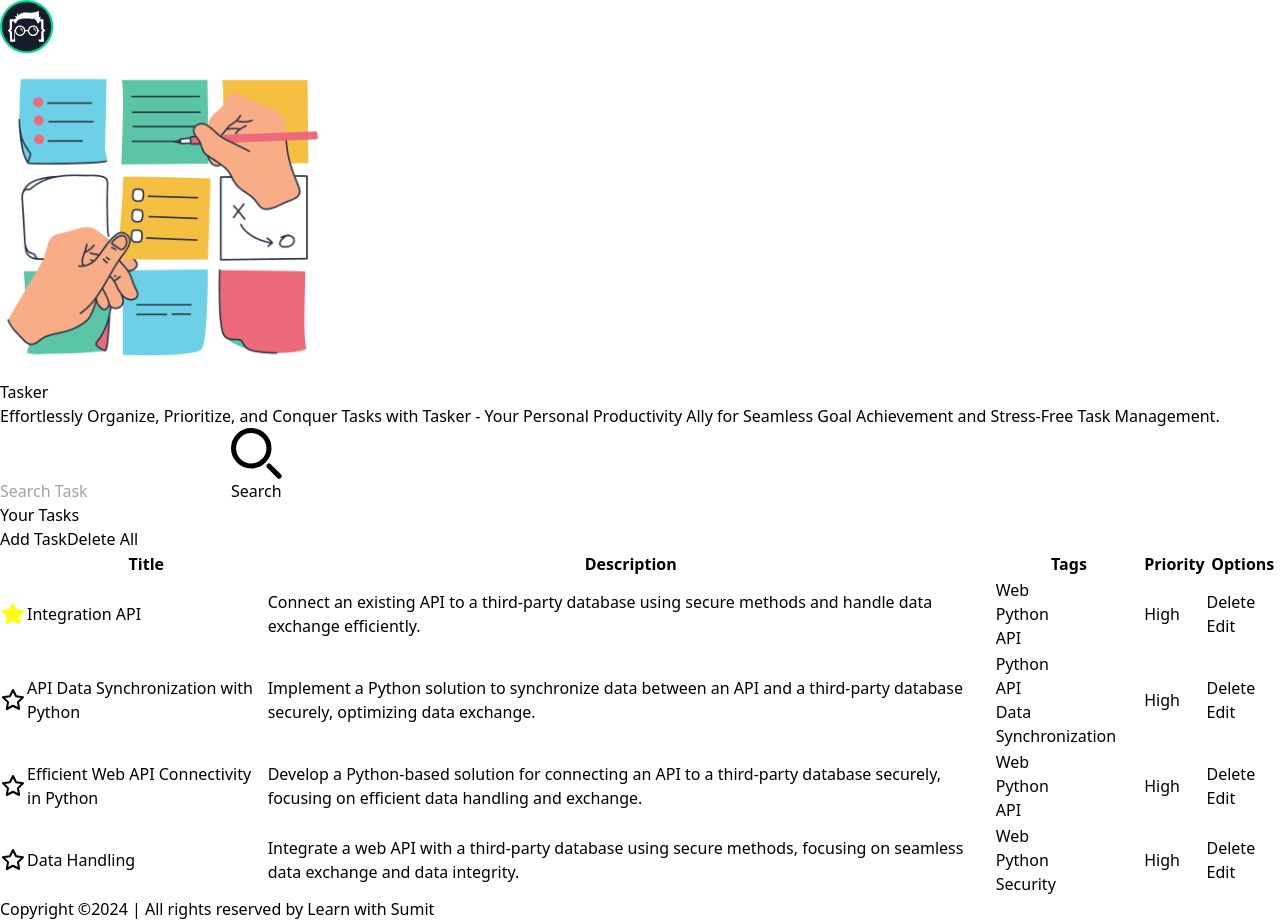
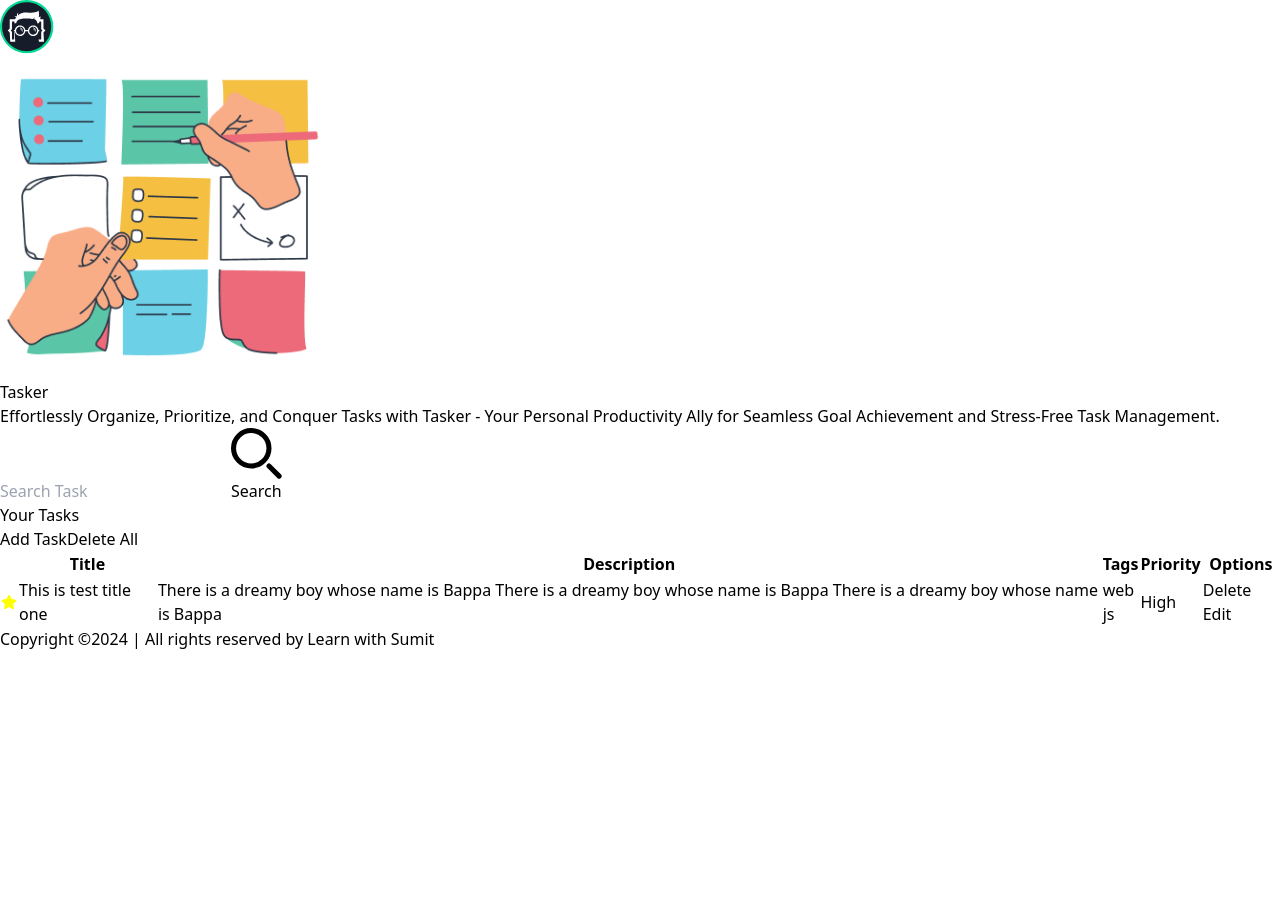
Before and after one commit to bappasahabapi/react-vite-2024, a React (Vite) app: page / in a window 1280 px wide. After the commit the page ends 800 px from the top, so only its background shows below. Built offline with nearby package versions, Linux system fonts and the light colour scheme.

Commit message:
list part done

```diff
--- a/package.json
+++ b/package.json
@@ -11,7 +11,8 @@
   },
   "dependencies": {
     "react": "^18.2.0",
-    "react-dom": "^18.2.0"
+    "react-dom": "^18.2.0",
+    "react-icons": "^5.0.1"
   },
   "devDependencies": {
     "@types/react": "^18.2.43",
--- a/src/task/TaskBoard.jsx
+++ b/src/task/TaskBoard.jsx
@@ -1,17 +1,29 @@
+import { useState } from "react";
 import SearchTask from "./SearchTask";
 import TaskActions from "./TaskActions";
 import TaskList from "./TaskList";
 
 export default function TaskBoard() {
+
+    //json
+    const defaultTask ={
+        "id":crypto.randomUUID(),
+        "title": "This is test title one",
+        "description":"There is a dreamy boy whose name is Bappa There is a dreamy boy whose name is Bappa There is a dreamy boy whose name is Bappa",
+        "tags":["web","js"],
+        "priority":"High",
+        "isFavorite":true
+    }
+
+    const [tasks, setTasks]=useState([defaultTask])
   return (
     <div>
       <section className="mb-20" id="tasks">
         <div className="container">
-            <SearchTask/>
-
+          <SearchTask />
           <div className="rounded-xl border border-[rgba(206,206,206,0.12)] bg-[#1D212B] px-6 py-8 md:px-9 md:py-16">
-            <TaskActions/>
-            <TaskList/>
+            <TaskActions />
+            <TaskList tasks={tasks}/>
           </div>
         </div>
       </section>
--- a/src/task/TaskList.jsx
+++ b/src/task/TaskList.jsx
@@ -1,4 +1,8 @@
-export default function TaskList() {
+/* eslint-disable react/prop-types */
+import { FaStar } from "react-icons/fa";
+export default function TaskList({ tasks }) {
+  // console.log(tasks)  // return an array
+
   return (
     <div>
       <div className="overflow-auto">
@@ -29,51 +33,34 @@ export default function TaskList() {
             </tr>
           </thead>
           <tbody>
-            <tr className="border-b border-[#2E3443] [&>td]:align-baseline [&>td]:px-4 [&>td]:py-2">
+            {tasks.map((task) => (
+              <tr
+                key={task.id}
+                className="border-b border-[#2E3443] [&>td]:align-baseline [&>td]:px-4 [&>td]:py-2"
+              >
                 <td>
-                <svg
-                  xmlns="http://www.w3.org/2000/svg"
-                  className="icon icon-tabler icon-tabler-star"
-                  width="24"
-                  height="24"
-                  viewBox="0 0 24 24"
-                  strokeWidth="2"
-                  stroke="yellow"
-                  fill="yellow"
-                  strokeLinecap="round"
-                  strokeLinejoin="round"
-                >
-                  <path stroke="none" d="M0 0h24v24H0z" fill="none" />
-                  <path d="M12 17.75l-6.172 3.245l1.179 -6.873l-5 -4.867l6.9 -1l3.086 -6.253l3.086 6.253l6.9 1l-5 4.867l1.179 6.873z" />
-                </svg>
+                  {task.isFavorite ? (
+                    <FaStar color="yellow" />
+                  ) : (
+                    <FaStar color="white" />
+                  )}
                 </td>
-              <td>Integration API</td>
+                <td>{task.title}</td>
                 <td>
-                <div>
-                  Connect an existing API to a third-party database using secure
-                  methods and handle data exchange efficiently.
-                </div>
+                  <div>{task.description}</div>
                 </td>
                 <td>
                   <ul className="flex justify-center gap-1.5 flex-wrap">
-                  <li>
+                    {task.tags.map((tag) => (
+                      <li key={tag}>
                         <span className="inline-block h-5 whitespace-nowrap rounded-[45px] bg-[#00D991A1] px-2.5 text-sm capitalize text-[#F4F5F6]">
-                      Web
+                          {tag}
                         </span>
                       </li>
-                  <li>
-                    <span className="inline-block h-5 whitespace-nowrap rounded-[45px] bg-[#1C92FFB0] px-2.5 text-sm capitalize text-[#F4F5F6]">
-                      Python
-                    </span>
-                  </li>
-                  <li>
-                    <span className="inline-block h-5 whitespace-nowrap rounded-[45px] bg-[#FE1A1AB5] px-2.5 text-sm capitalize text-[#F4F5F6]">
-                      API
-                    </span>
-                  </li>
+                    ))}
                   </ul>
                 </td>
-              <td className="text-center">High</td>
+                <td className="text-center">{task.priority}</td>
                 <td>
                   <div className="flex items-center justify-center space-x-3">
                     <button className="text-red-500">Delete</button>
@@ -81,164 +68,7 @@ export default function TaskList() {
                   </div>
                 </td>
               </tr>
-            <tr className="border-b border-[#2E3443] [&>td]:align-baseline [&>td]:px-4 [&>td]:py-2">
-              <td>
-                <svg
-                  xmlns="http://www.w3.org/2000/svg"
-                  className="icon icon-tabler icon-tabler-star"
-                  width="24"
-                  height="24"
-                  viewBox="0 0 24 24"
-                  strokeWidth="2"
-                  stroke="currentColor"
-                  fill="none"
-                  strokeLinecap="round"
-                  strokeLinejoin="round"
-                >
-                  <path stroke="none" d="M0 0h24v24H0z" fill="none" />
-                  <path d="M12 17.75l-6.172 3.245l1.179 -6.873l-5 -4.867l6.9 -1l3.086 -6.253l3.086 6.253l6.9 1l-5 4.867l1.179 6.873z" />
-                </svg>
-              </td>
-              <td>API Data Synchronization with Python</td>
-              <td>
-                <div>
-                  Implement a Python solution to synchronize data between an API
-                  and a third-party database securely, optimizing data exchange.
-                </div>
-              </td>
-              <td>
-                <ul className="flex justify-center gap-1.5 flex-wrap">
-                  <li>
-                    <span className="inline-block h-5 whitespace-nowrap rounded-[45px] bg-[#00D991A1] px-2.5 text-sm capitalize text-[#F4F5F6]">
-                      Python
-                    </span>
-                  </li>
-                  <li>
-                    <span className="inline-block h-5 whitespace-nowrap rounded-[45px] bg-[#FE1A1AB5] px-2.5 text-sm capitalize text-[#F4F5F6]">
-                      API
-                    </span>
-                  </li>
-                  <li>
-                    <span className="inline-block h-5 whitespace-nowrap rounded-[45px] bg-[#BD560BB2] px-2.5 text-sm capitalize text-[#F4F5F6]">
-                      Data Synchronization
-                    </span>
-                  </li>
-                </ul>
-              </td>
-              <td className="text-center">High</td>
-              <td>
-                <div className="flex items-center justify-center space-x-3">
-                  <button className="text-red-500">Delete</button>
-                  <button className="text-blue-500">Edit</button>
-                </div>
-              </td>
-            </tr>
-            <tr className="border-b border-[#2E3443] [&>td]:align-baseline [&>td]:px-4 [&>td]:py-2">
-              <td>
-                <svg
-                  xmlns="http://www.w3.org/2000/svg"
-                  className="icon icon-tabler icon-tabler-star"
-                  width="24"
-                  height="24"
-                  viewBox="0 0 24 24"
-                  strokeWidth="2"
-                  stroke="currentColor"
-                  fill="none"
-                  strokeLinecap="round"
-                  strokeLinejoin="round"
-                >
-                  <path stroke="none" d="M0 0h24v24H0z" fill="none" />
-                  <path d="M12 17.75l-6.172 3.245l1.179 -6.873l-5 -4.867l6.9 -1l3.086 -6.253l3.086 6.253l6.9 1l-5 4.867l1.179 6.873z" />
-                </svg>
-              </td>
-              <td>Efficient Web API Connectivity in Python</td>
-              <td>
-                <div>
-                  Develop a Python-based solution for connecting an API to a
-                  third-party database securely, focusing on efficient data
-                  handling and exchange.
-                </div>
-              </td>
-              <td>
-                <ul className="flex justify-center gap-1.5 flex-wrap">
-                  <li>
-                    <span className="inline-block h-5 whitespace-nowrap rounded-[45px] bg-[#00B2D9CC] px-2.5 text-sm capitalize text-[#F4F5F6]">
-                      Web
-                    </span>
-                  </li>
-                  <li>
-                    <span className="inline-block h-5 whitespace-nowrap rounded-[45px] bg-[#8407E6A8] px-2.5 text-sm capitalize text-[#F4F5F6]">
-                      Python
-                    </span>
-                  </li>
-                  <li>
-                    <span className="inline-block h-5 whitespace-nowrap rounded-[45px] bg-[#07AC67D6] px-2.5 text-sm capitalize text-[#F4F5F6]">
-                      API
-                    </span>
-                  </li>
-                </ul>
-              </td>
-              <td className="text-center">High</td>
-              <td>
-                <div className="flex items-center justify-center space-x-3">
-                  <button className="text-red-500">Delete</button>
-                  <button className="text-blue-500">Edit</button>
-                </div>
-              </td>
-            </tr>
-            <tr className="border-b border-[#2E3443] [&>td]:align-baseline [&>td]:px-4 [&>td]:py-2">
-              <td>
-                <svg
-                  xmlns="http://www.w3.org/2000/svg"
-                  className="icon icon-tabler icon-tabler-star"
-                  width="24"
-                  height="24"
-                  viewBox="0 0 24 24"
-                  strokeWidth="2"
-                  stroke="currentColor"
-                  fill="none"
-                  strokeLinecap="round"
-                  strokeLinejoin="round"
-                >
-                  <path stroke="none" d="M0 0h24v24H0z" fill="none" />
-                  <path d="M12 17.75l-6.172 3.245l1.179 -6.873l-5 -4.867l6.9 -1l3.086 -6.253l3.086 6.253l6.9 1l-5 4.867l1.179 6.873z" />
-                </svg>
-              </td>
-              <td>Data Handling</td>
-              <td>
-                <div>
-                  Integrate a web API with a third-party database using secure
-                  methods, focusing on seamless data exchange and data
-                  integrity.
-                </div>
-              </td>
-              <td>
-                <ul className="flex justify-center gap-1.5 flex-wrap">
-                  <li>
-                    <span className="inline-block h-5 whitespace-nowrap rounded-[45px] bg-[#2F43F8BF] px-2.5 text-sm capitalize text-[#F4F5F6]">
-                      Web
-                    </span>
-                  </li>
-                  <li>
-                    <span className="inline-block h-5 whitespace-nowrap rounded-[45px] bg-[#AE6D0BDB] px-2.5 text-sm capitalize text-[#F4F5F6]">
-                      Python
-                    </span>
-                  </li>
-                  <li>
-                    <span className="inline-block h-5 whitespace-nowrap rounded-[45px] bg-[#10FBEDB2] px-2.5 text-sm capitalize text-[#F4F5F6]">
-                      Security
-                    </span>
-                  </li>
-                </ul>
-              </td>
-              <td className="text-center">High</td>
-              <td>
-                <div className="flex items-center justify-center space-x-3">
-                  <button className="text-red-500">Delete</button>
-                  <button className="text-blue-500">Edit</button>
-                </div>
-              </td>
-            </tr>
+            ))}
           </tbody>
         </table>
       </div>
```
Also changed, not shown: 1 other file (tests, documents, lock files or other folders). Lines whose indentation alone changed are shown as unchanged.
